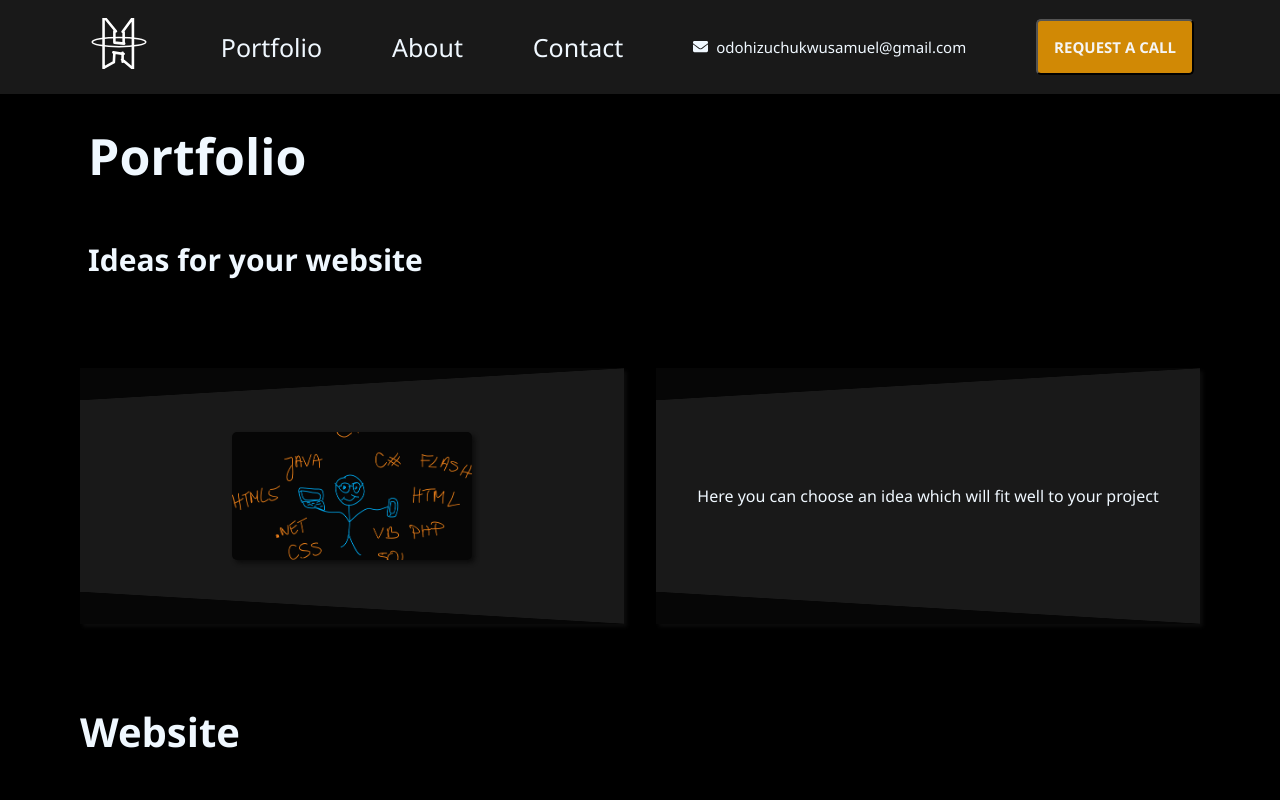
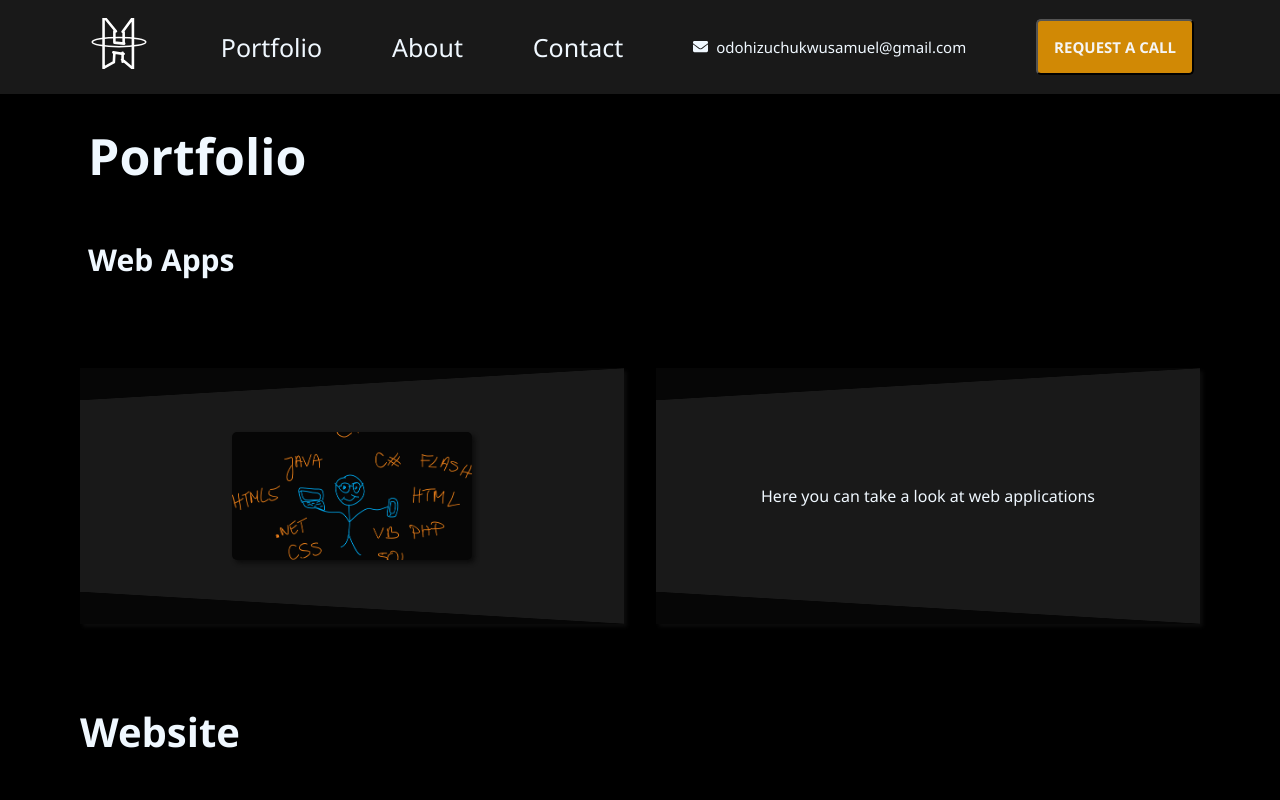
Before and after one commit to Holeey/HoleeyBlog, a React (Create React App) app in the folder myblog/: page /holeeyblog/portfolio in a window 1280 px wide. Shown: the top 800 px of the page. Built offline with nearby package versions, Linux system fonts and the light colour scheme.

Commit message:
uploaded new files

```diff
--- a/myblog/src/components/About/Skill_Set/Skills.jsx
+++ b/myblog/src/components/About/Skill_Set/Skills.jsx
@@ -9,7 +9,7 @@ const skill_inventory = [
     { id: '02', skill: 'svg Animation', skillDescription: 'Stunning UI/UX'},
     { id: '03', skill: 'Java Script', skillDescription: 'The language of the web'},
     { id: '04', skill: 'Git & Github', skillDescription: 'A version control system that helps in the workflow of projects'},
-    { id: '05', skill: 'SCSS framerMotion', skillDescription: 'I can work with popular css libraries'},
+    { id: '05', skill: 'SASS framerMotion', skillDescription: 'I can work with popular css libraries'},
     { id: '06', skill: 'React jQuery', skillDescription: 'I can work with popular js libraries and framework'},
 ]
 
--- a/myblog/src/components/Portfolio/Portfolio.jsx
+++ b/myblog/src/components/Portfolio/Portfolio.jsx
@@ -22,7 +22,7 @@ const Portfolio = () => {
 
           <div className='portfolio'>
           <h1>Portfolio </h1>
-          <h3>Ideas for your website </h3>
+          <h3>Web Apps </h3>
           <section className='section_col_grid'>
 
             <div className='ideas_example right_angle'>
@@ -48,7 +48,7 @@ const Portfolio = () => {
               </div>
             </div>
             <div className='ideas_example_description  reverse-right_angle' >
-             Here you can choose an idea which will fit well to your project </div>
+             Here you can take a look at web applications </div>
           </section>
          <WebProjects />
 
```
Also changed, not shown: 1 other file (tests, documents, lock files or other folders).
